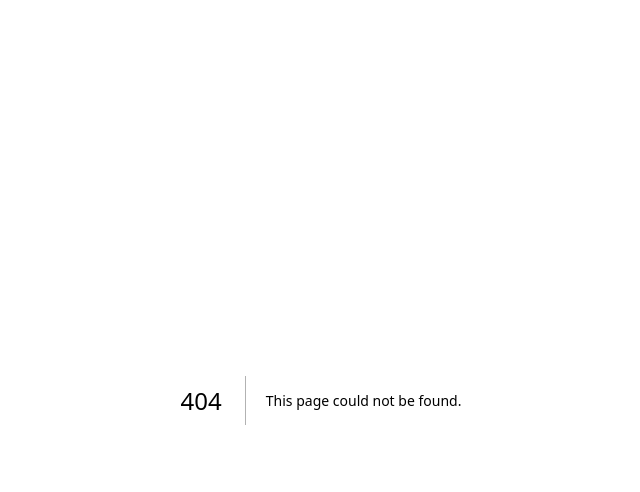
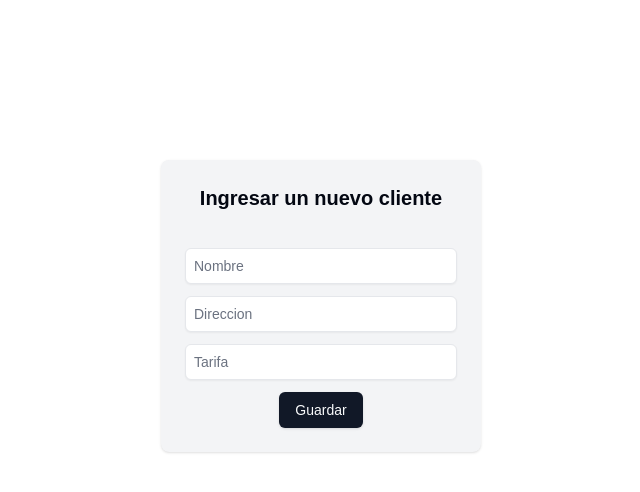
Before and after one commit to tod1az/delivery-manager, a Next.js app: page /ingreso-cliente in a window 1280 px wide. Before the commit this address had no page. Shown: the top 492 px of the page, without its empty margins (319-959 px from the left). Built offline with nearby package versions, Linux system fonts and the light colour scheme.

Commit message:
add new cliente form

```diff
--- /dev/null
+++ b/src/app/ingreso-cliente/page.tsx
@@ -0,0 +1,16 @@
+import { Button } from "@/components/ui/button";
+import { Input } from "@/components/ui/input";
+
+export default function Page() {
+  return (
+    <main className="flex flex-col items-center justify-start mt-[10rem]">
+      <form className="flex flex-col gap-3 p-6 bg-gray-100 shadow items-center justify-center w-[20rem] rounded-lg">
+        <h1 className="pb-6 font-bold text-xl"> Ingresar un nuevo cliente </h1>
+        <Input className="bg-white px-2" placeholder="Nombre" />
+        <Input className="bg-white px-2" placeholder="Direccion" />
+        <Input className="bg-white px-2" placeholder="Tarifa" />
+        <Button>Guardar</Button>
+      </form>
+    </main>
+  )
+}
```
